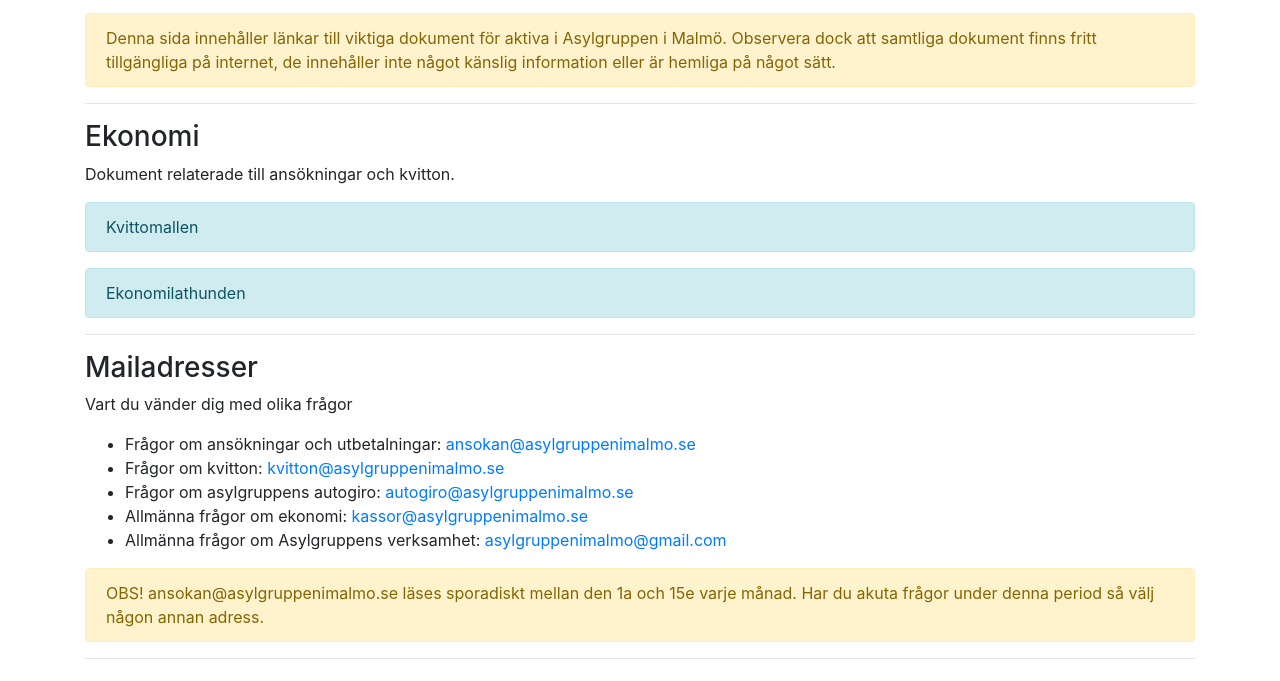
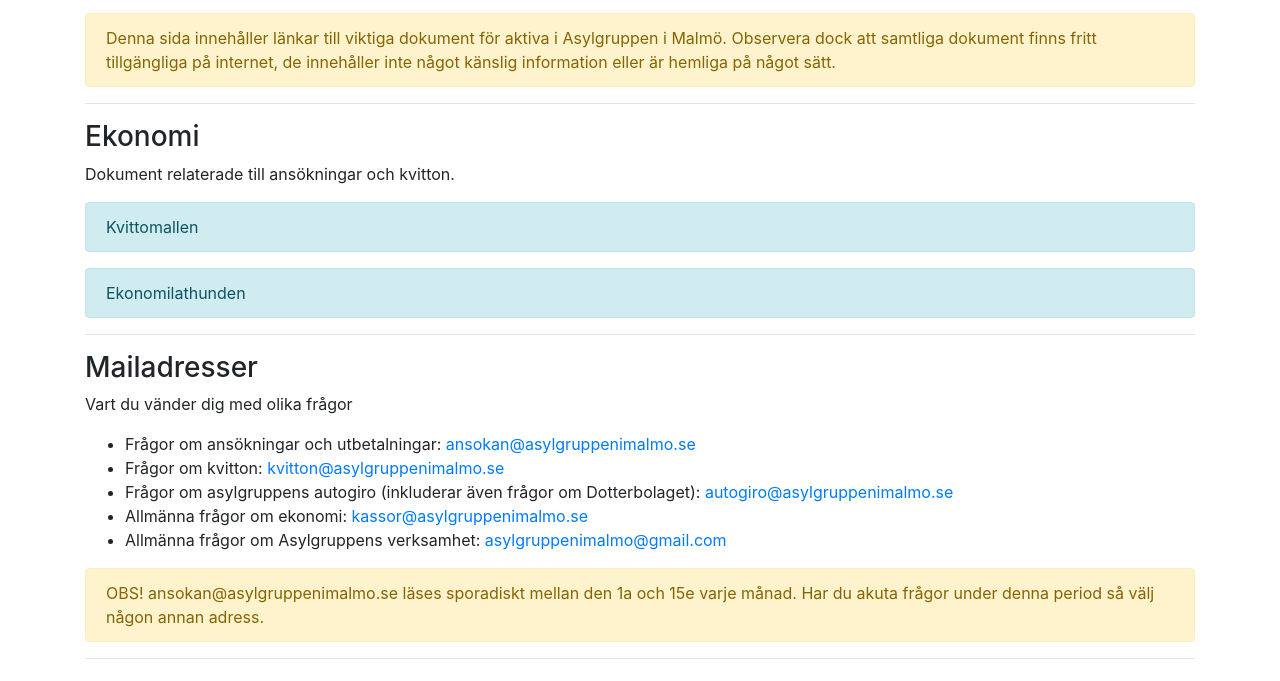
Before and after one commit to asylgrp/internt.asylgruppenimalmo.se, a plain HTML site: page index.html in a window 1280 px wide. Shown: the part 121-802 px from the top of the page. Drawn offline with Linux system fonts and the light colour scheme.

Commit message:
Update index.html

```diff
--- a/index.html
+++ b/index.html
@@ -63,7 +63,7 @@
           <a href="mailto:kvitton@asylgruppenimalmo.se">kvitton@asylgruppenimalmo.se</a>
         </li>
         <li>
-          Frågor om asylgruppens autogiro:
+          Frågor om asylgruppens autogiro (inkluderar även frågor om Dotterbolaget):
           <a href="mailto:autogiro@asylgruppenimalmo.se">autogiro@asylgruppenimalmo.se</a>
         </li>
         <li>
```
